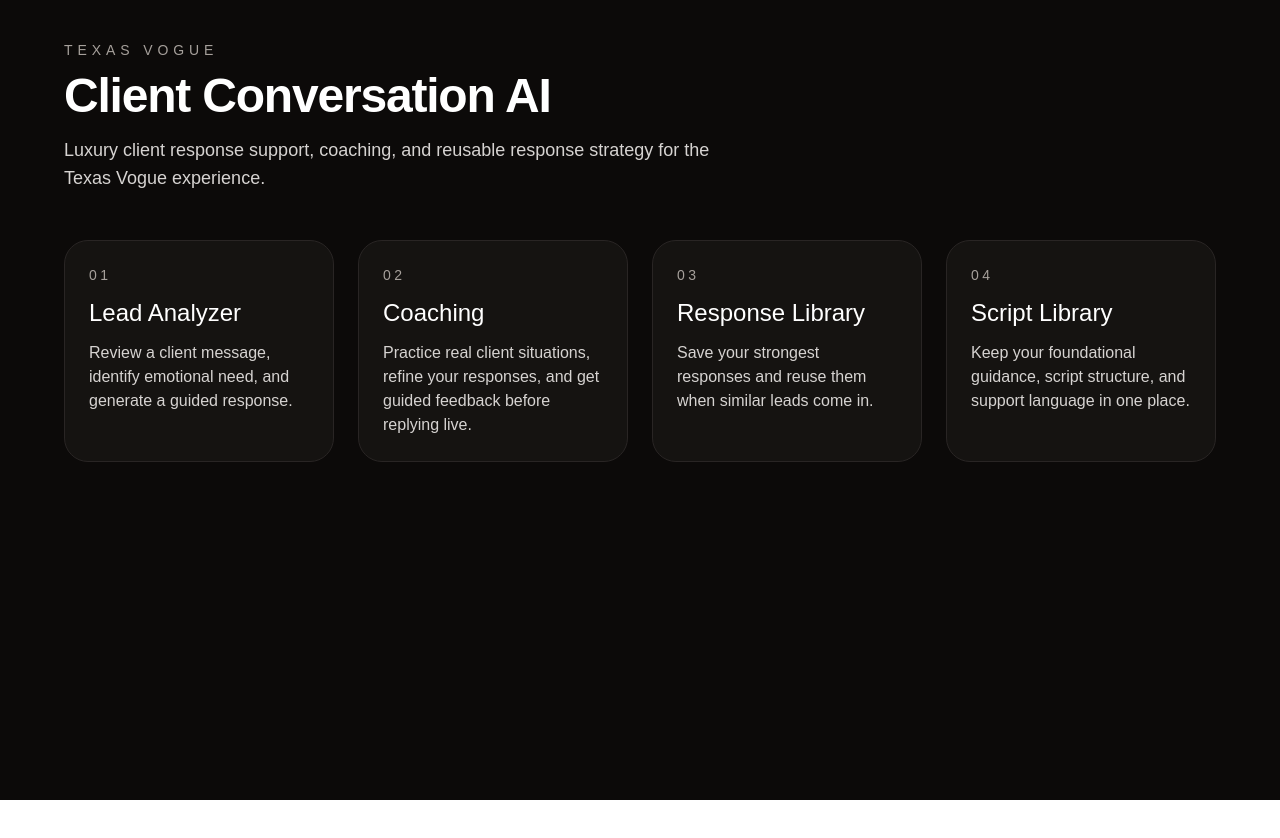
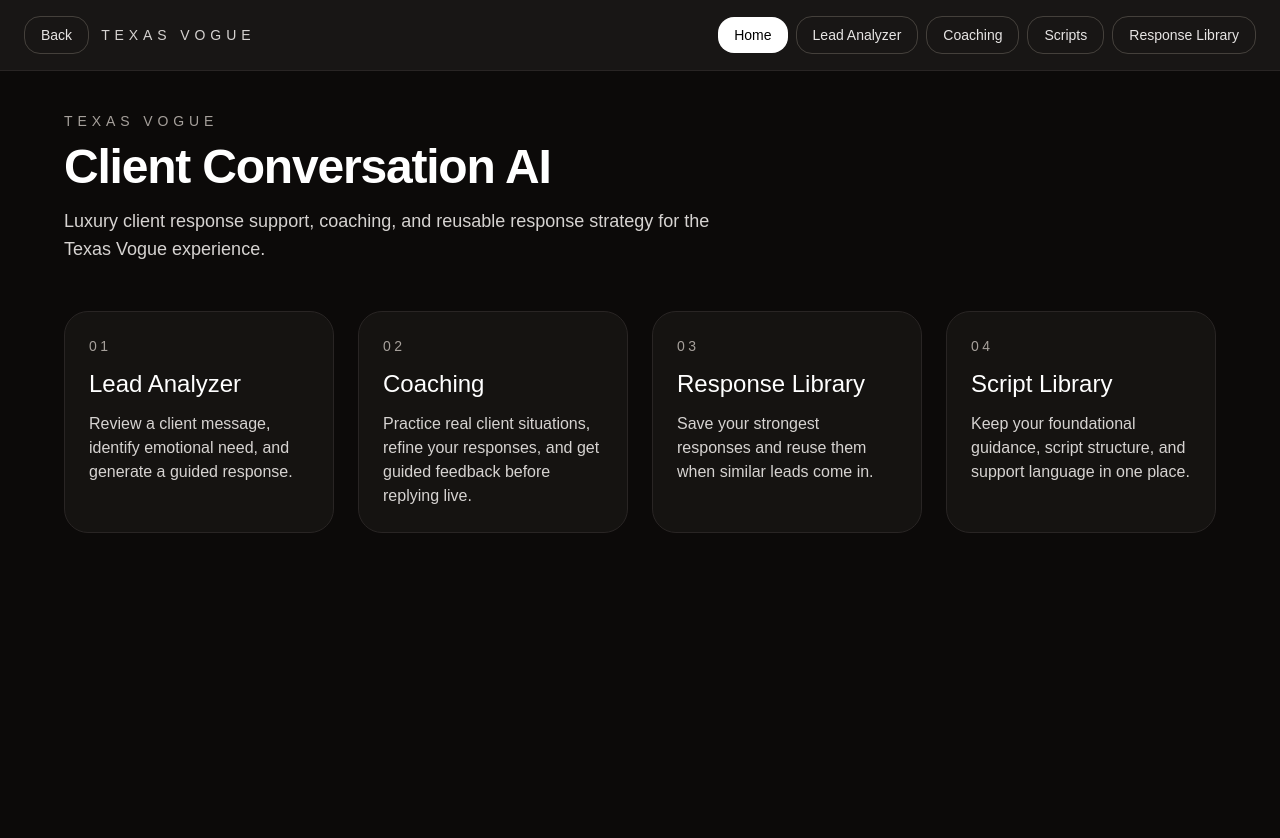
Before and after one commit to devorah16-ui/tvp-app, a Next.js app: page / in a window 1280 px wide. Shown: the top 838 px of the page. Before the commit the page ends 800 px from the top, so only its background shows below. Built offline with nearby package versions, Linux system fonts and the light colour scheme.

Commit message:
Add custom tag saving

```diff
--- a/app/layout.tsx
+++ b/app/layout.tsx
@@ -1,6 +1,7 @@
 import type { Metadata } from "next";
 import { Geist, Geist_Mono } from "next/font/google";
 import "./globals.css";
+import AppNav from "@/components/AppNav";
 
 const geistSans = Geist({
   variable: "--font-geist-sans",
@@ -13,9 +14,9 @@
 });
 
 export const metadata: Metadata = {
-  title: "Texas Vogue AI Concierge",
+  title: "Texas Vogue Client Conversation AI",
   description:
-    "Luxury client response, lead analysis, and guided communication for Texas Vogue Photography.",
+    "Luxury client response, coaching, scripts, and response strategy for Texas Vogue Photography.",
 };
 
 export default function RootLayout({
@@ -29,7 +30,8 @@
       className={`${geistSans.variable} ${geistMono.variable} h-full antialiased`}
     >
       <body className="min-h-full bg-stone-950 text-white flex flex-col">
-        {children}
+        <AppNav />
+        <div className="flex-1">{children}</div>
       </body>
     </html>
   );
--- /dev/null
+++ b/components/AppNav.tsx
@@ -0,0 +1,62 @@
+"use client";
+
+import Link from "next/link";
+import { usePathname, useRouter } from "next/navigation";
+
+const navItems = [
+  { href: "/", label: "Home" },
+  { href: "/dashboard", label: "Lead Analyzer" },
+  { href: "/testing", label: "Coaching" },
+  { href: "/scripts", label: "Scripts" },
+  { href: "/library", label: "Response Library" },
+];
+
+export default function AppNav() {
+  const pathname = usePathname();
+  const router = useRouter();
+
+  return (
+    <header className="sticky top-0 z-50 border-b border-stone-800 bg-stone-950/95 backdrop-blur">
+      <div className="mx-auto flex max-w-7xl items-center justify-between gap-4 px-6 py-4">
+
+        {/* Left side: Back + Brand */}
+        <div className="flex items-center gap-3">
+          <button
+            onClick={() => router.back()}
+            className="rounded-2xl border border-stone-700 px-4 py-2 text-sm text-stone-200 transition hover:border-stone-500 hover:text-white"
+          >
+            Back
+          </button>
+
+          <Link
+            href="/"
+            className="text-sm uppercase tracking-[0.35em] text-stone-300 hover:text-white transition"
+          >
+            Texas Vogue
+          </Link>
+        </div>
+
+        {/* Right side: Navigation */}
+        <nav className="flex flex-wrap items-center gap-2">
+          {navItems.map((item) => {
+            const isActive = pathname === item.href;
+
+            return (
+              <Link
+                key={item.href}
+                href={item.href}
+                className={`rounded-2xl px-4 py-2 text-sm transition ${
+                  isActive
+                    ? "bg-white text-black"
+                    : "border border-stone-700 text-stone-200 hover:border-stone-500 hover:text-white"
+                }`}
+              >
+                {item.label}
+              </Link>
+            );
+          })}
+        </nav>
+      </div>
+    </header>
+  );
+}
```
